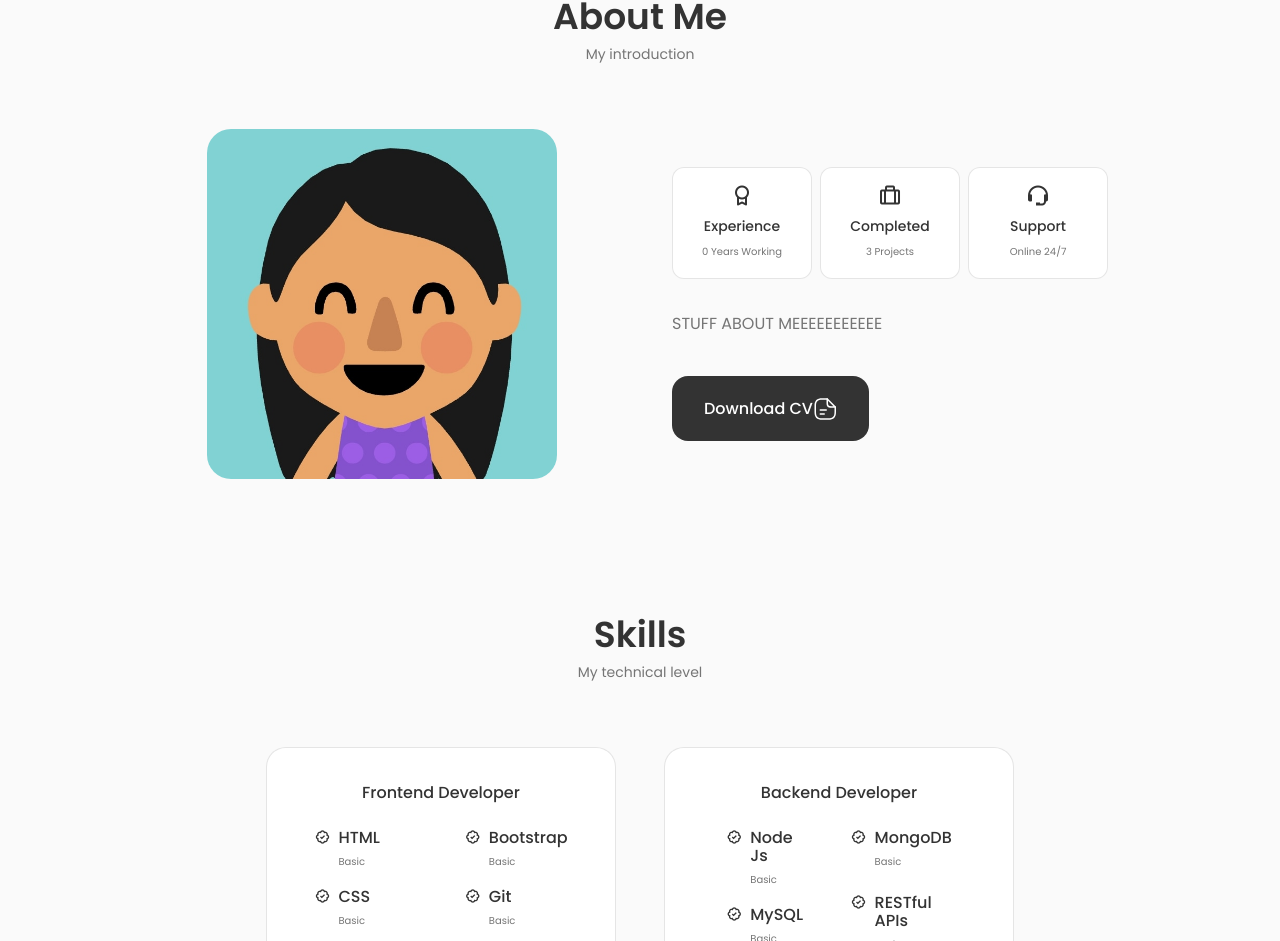
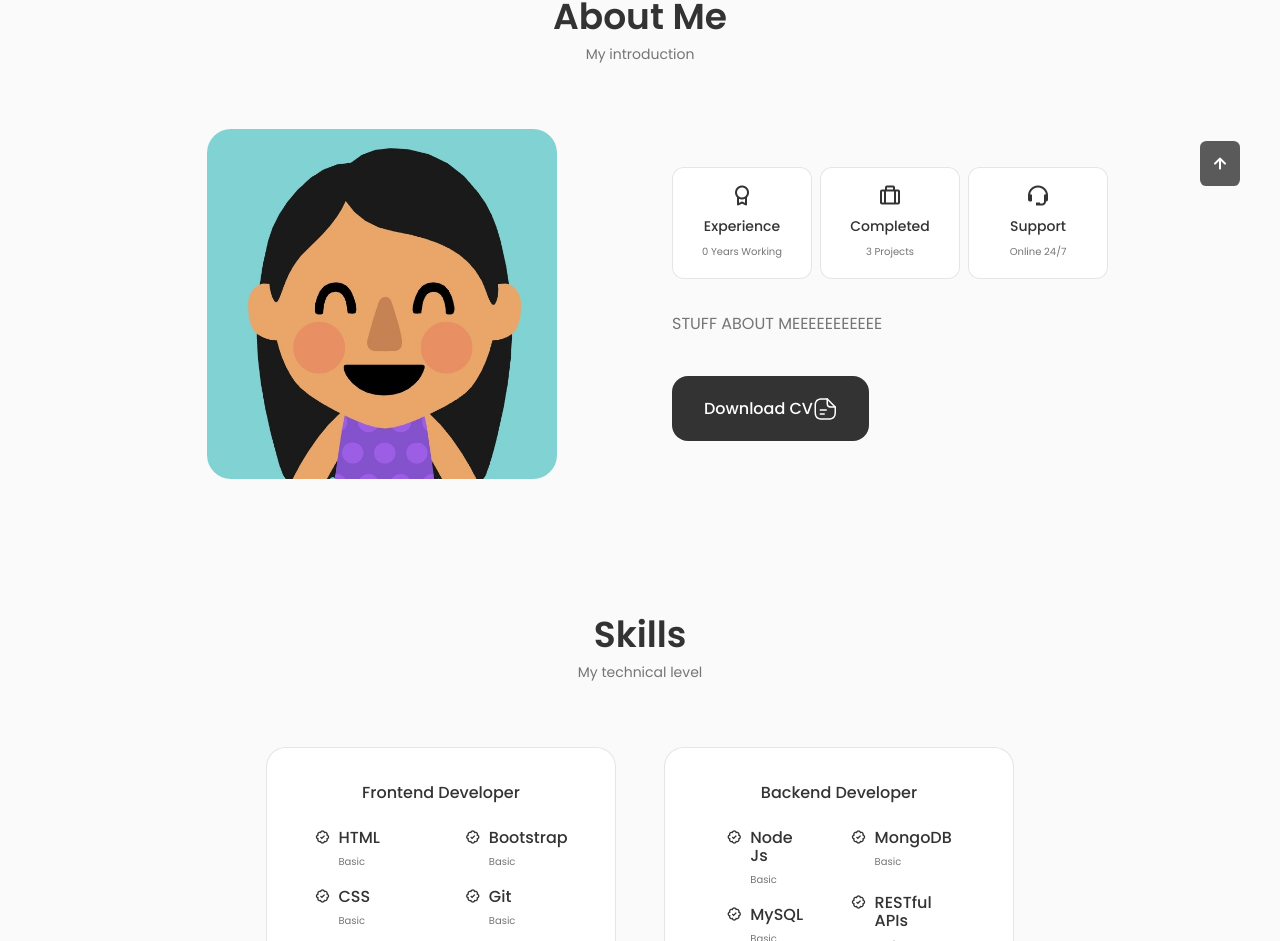
Before and after one commit to itsjennyb/Portfolio, a React (Create React App) app: page / in a window 1280 px wide. Shown: the part 774-1715 px from the top of the page. Built offline with nearby package versions, Linux system fonts and the light colour scheme.

Commit message:
import scrollup feature

```diff
--- a/src/App.js
+++ b/src/App.js
@@ -8,6 +8,8 @@ import Services from './components/services/Services';
 import Qualifications from './components/qualifications/Qualifications';
 import Contact from './components/contact/Contact';
 import Footer from './components/footer/Footer';
+import ScrollUp from './components/scrollup/ScrollUp';
+
 
 const App = () => {
   return (
@@ -21,8 +23,11 @@ const App = () => {
       <Services />
       <Qualifications />
       <Contact />
-      <Footer />
+
     </main>
+
+    <Footer />
+    <ScrollUp />
     </>
   )
 }
```
